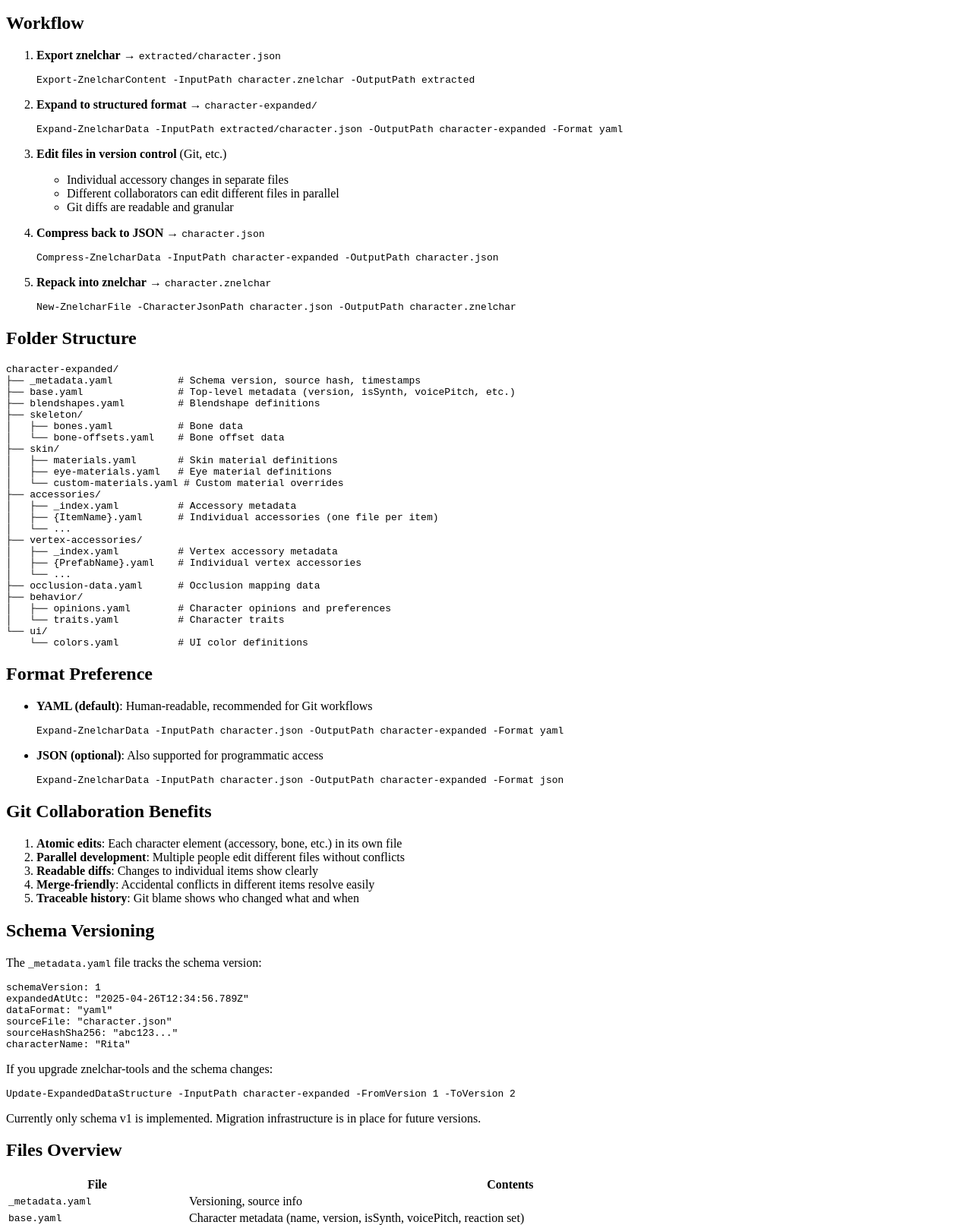
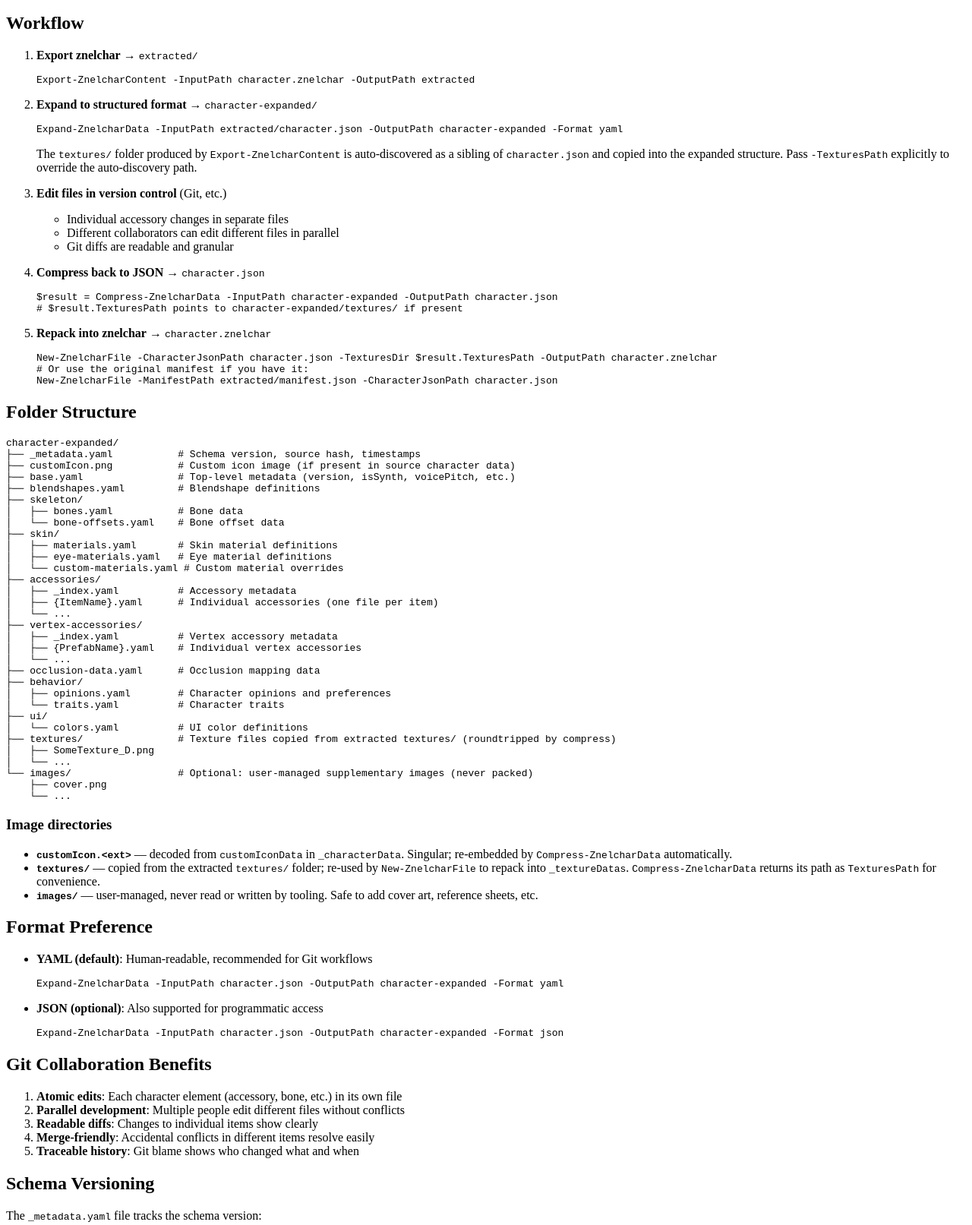
Before and after one commit to fealyx/tvs, an Eleventy site: page tools/znelchar/docs/EXPANDED-FORMAT.md in a window 1280 px wide. Shown: the part 87-1700 px from the top of the page at 76% size. Built offline with nearby package versions, Linux system fonts and the light colour scheme; Eleventy itself is replaced by a stand-in of ours; code samples lack their colours; files that its build step writes are made by us from their sources.

Commit message:
[znelchar-tools] Feat: texture/customIcon support for Expand/Compress.

````diff
--- a/tools/znelchar/docs/EXPANDED-FORMAT.md
+++ b/tools/znelchar/docs/EXPANDED-FORMAT.md
@@ -4,7 +4,7 @@ For collaborative character development in Git, znelchar-tools supports an "expa
 
 ## Workflow
 
-1. **Export znelchar** → `extracted/character.json`
+1. **Export znelchar** → `extracted/`
    ```powershell
    Export-ZnelcharContent -InputPath character.znelchar -OutputPath extracted
    ```
@@ -13,6 +13,9 @@ For collaborative character development in Git, znelchar-tools supports an "expa
    ```powershell
    Expand-ZnelcharData -InputPath extracted/character.json -OutputPath character-expanded -Format yaml
    ```
+   The `textures/` folder produced by `Export-ZnelcharContent` is auto-discovered as a
+   sibling of `character.json` and copied into the expanded structure. Pass `-TexturesPath`
+   explicitly to override the auto-discovery path.
 
 3. **Edit files in version control** (Git, etc.)
    - Individual accessory changes in separate files
@@ -21,12 +24,15 @@ For collaborative character development in Git, znelchar-tools supports an "expa
 
 4. **Compress back to JSON** → `character.json`
    ```powershell
-   Compress-ZnelcharData -InputPath character-expanded -OutputPath character.json
+   $result = Compress-ZnelcharData -InputPath character-expanded -OutputPath character.json
+   # $result.TexturesPath points to character-expanded/textures/ if present
    ```
 
 5. **Repack into znelchar** → `character.znelchar`
    ```powershell
-   New-ZnelcharFile -CharacterJsonPath character.json -OutputPath character.znelchar
+   New-ZnelcharFile -CharacterJsonPath character.json -TexturesDir $result.TexturesPath -OutputPath character.znelchar
+   # Or use the original manifest if you have it:
+   New-ZnelcharFile -ManifestPath extracted/manifest.json -CharacterJsonPath character.json
    ```
 
 ## Folder Structure
@@ -34,6 +40,7 @@ For collaborative character development in Git, znelchar-tools supports an "expa
 ```
 character-expanded/
 ├── _metadata.yaml           # Schema version, source hash, timestamps
+├── customIcon.png           # Custom icon image (if present in source character data)
 ├── base.yaml                # Top-level metadata (version, isSynth, voicePitch, etc.)
 ├── blendshapes.yaml         # Blendshape definitions
 ├── skeleton/
@@ -55,9 +62,21 @@ character-expanded/
 ├── behavior/
 │   ├── opinions.yaml        # Character opinions and preferences
 │   └── traits.yaml          # Character traits
-└── ui/
-    └── colors.yaml          # UI color definitions
+├── ui/
+│   └── colors.yaml          # UI color definitions
+├── textures/                # Texture files copied from extracted textures/ (roundtripped by compress)
+│   ├── SomeTexture_D.png
+│   └── ...
+└── images/                  # Optional: user-managed supplementary images (never packed)
+    ├── cover.png
+    └── ...
 ```
+
+### Image directories
+
+- **`customIcon.<ext>`** — decoded from `customIconData` in `_characterData`. Singular; re-embedded by `Compress-ZnelcharData` automatically.
+- **`textures/`** — copied from the extracted `textures/` folder; re-used by `New-ZnelcharFile` to repack into `_textureDatas`. `Compress-ZnelcharData` returns its path as `TexturesPath` for convenience.
+- **`images/`** — user-managed, never read or written by tooling. Safe to add cover art, reference sheets, etc.
 
 ## Format Preference
 
@@ -102,7 +121,8 @@ Currently only schema v1 is implemented. Migration infrastructure is in place fo
 
 | File | Contents |
 |------|----------|
-| `_metadata.yaml` | Versioning, source info |
+| `_metadata.yaml` | Versioning, source info, `hasCustomIcon`, `textureCount` |
+| `customIcon.<ext>` | Custom icon image decoded from character data (if present) |
 | `base.yaml` | Character metadata (name, version, isSynth, voicePitch, reaction set) |
 | `blendshapes.yaml` | Map of blendshape name -> numeric value |
 | `skeleton/bones.yaml` | Bone hierarchy and scale data |
@@ -116,6 +136,8 @@ Currently only schema v1 is implemented. Migration infrastructure is in place fo
 | `behavior/opinions.yaml` | Opinion system with `_opinions` as map of opinion id -> opinion fields |
 | `behavior/traits.yaml` | Traits with `_traits` as map of trait id -> active boolean |
 | `ui/colors.yaml` | UI color customization |
+| `textures/` | Texture files for repacking (roundtripped) |
+| `images/` | Optional supplementary images (user-managed, never packed) |
 
 ## Round-trip Guarantees
 
@@ -128,6 +150,7 @@ Currently only schema v1 is implemented. Migration infrastructure is in place fo
 
 - The expanded structure is designed for human editing and Git collaboration
 - The binary `.znelchar` format remains the distribution/storage format
-- Textures remain in a separate `/textures/` folder alongside the expanded structure
-- Custom icons are handled separately during packing/unpacking
+- `customIconData` is decoded to `customIcon.<ext>` at the expanded root — not stored as base64 in `base.yaml`
+- `textures/` is copied from the `textures/` folder produced by `Export-ZnelcharContent` and roundtripped back through `New-ZnelcharFile`
+- `images/` is user-managed and completely ignored by all tooling
 - Empty arrays and null values are preserved correctly
--- a/tools/znelchar/package.json
+++ b/tools/znelchar/package.json
@@ -1,6 +1,6 @@
 {
   "name": "@tvs/znelchar-tools",
-  "version": "0.3.0",
+  "version": "0.3.1",
   "private": true,
   "description": "Tools and schemas for working with .znelchar files",
   "scripts": {
````
Also changed, not shown: 2 other files.
